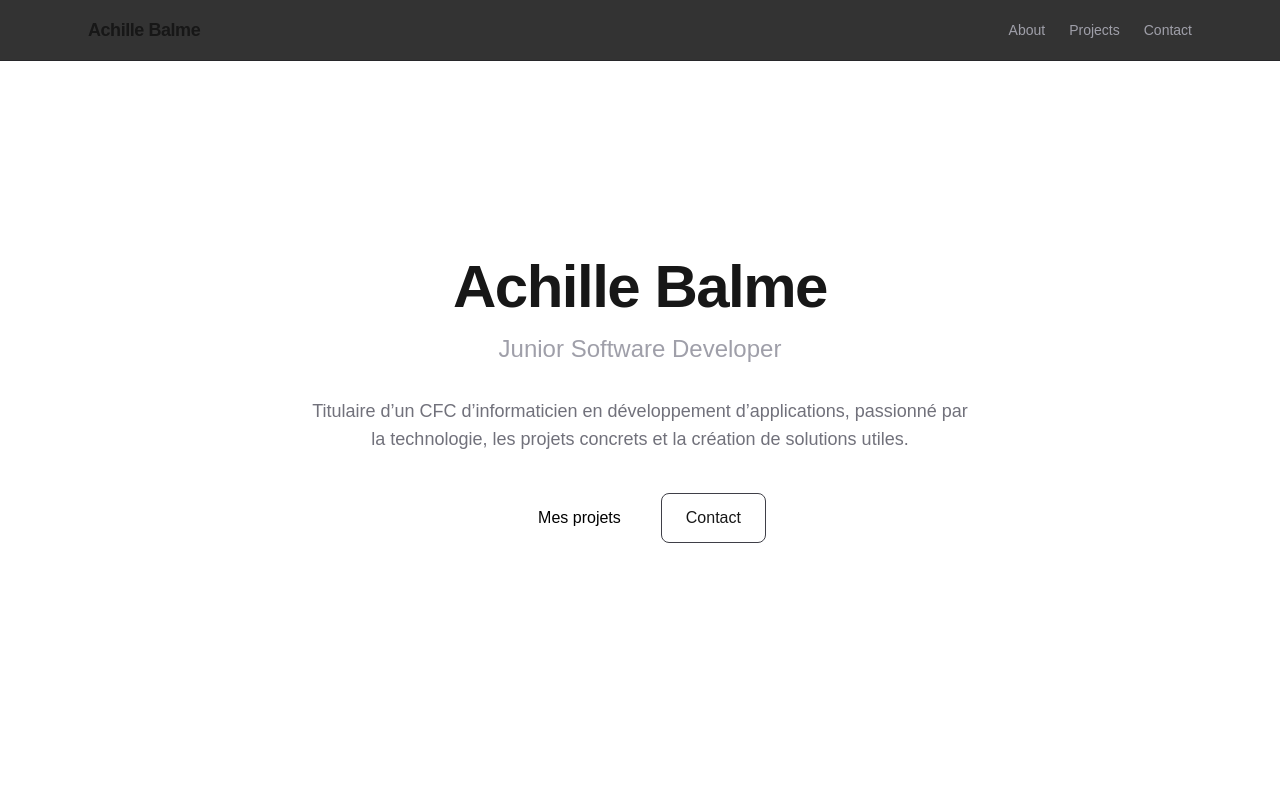
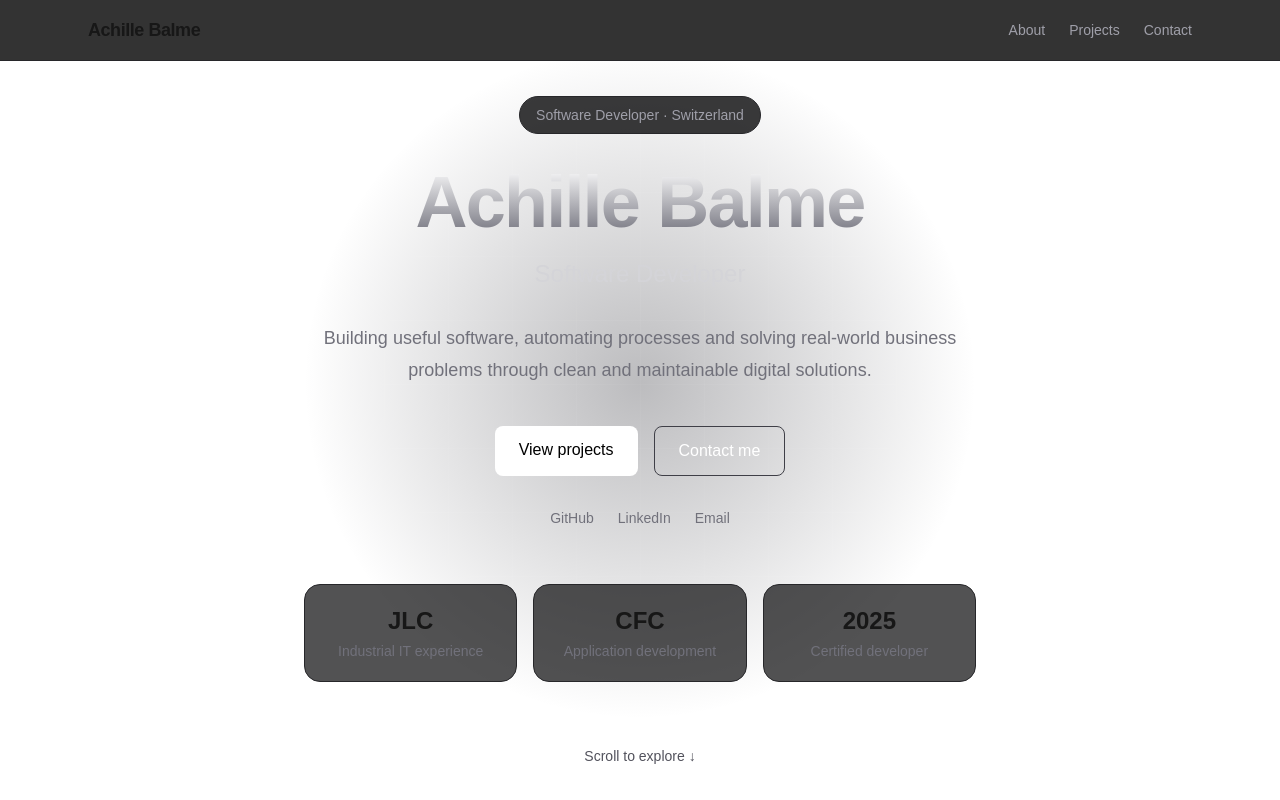
Before and after one commit to im4R3S/portfolio-achille, a Next.js app: page / in a window 1280 px wide. Shown: the top 800 px of the page. Built offline with nearby package versions, Linux system fonts and the light colour scheme.

Commit message:
feat: enhance hero visual design

```diff
--- a/components/Hero.tsx
+++ b/components/Hero.tsx
@@ -1,29 +1,74 @@
-export default function Home() {
+export default function Hero() {
   return (
-    <main className="flex min-h-screen items-center justify-center px-6">
-      <div className="max-w-4xl text-center">
-        <h1 className="text-6xl font-bold tracking-tight">
+    <main className="relative flex min-h-[90vh] items-center justify-center overflow-hidden px-6 pt-24">
+      <div className="absolute inset-0 -z-10 bg-[radial-gradient(circle_at_center,rgba(63,63,70,0.35),transparent_45%)]" />
+      <div className="absolute inset-0 -z-10 bg-[linear-gradient(to_right,rgba(255,255,255,0.03)_1px,transparent_1px),linear-gradient(to_bottom,rgba(255,255,255,0.03)_1px,transparent_1px)] bg-[size:64px_64px]" />
+
+      <div className="max-w-5xl text-center">
+        <div className="mx-auto mb-8 w-fit rounded-full border border-zinc-800 bg-zinc-950/80 px-4 py-2 text-sm text-zinc-400">
+          Software Developer · Switzerland
+        </div>
+
+        <h1 className="bg-gradient-to-b from-white to-zinc-500 bg-clip-text text-6xl font-bold tracking-tight text-transparent md:text-7xl">
           Achille Balme
         </h1>
 
-        <p className="mt-4 text-2xl text-zinc-400">
-          Junior Software Developer
+        <p className="mt-5 text-2xl text-zinc-300">
+          Software Developer
         </p>
 
-        <p className="mx-auto mt-8 max-w-2xl text-lg text-zinc-500">
-          Titulaire d’un CFC d’informaticien en développement
-          d’applications, passionné par la technologie,
-          les projets concrets et la création de solutions utiles.
+        <p className="mx-auto mt-8 max-w-2xl text-lg leading-8 text-zinc-500">
+          Building useful software, automating processes and solving real-world
+          business problems through clean and maintainable digital solutions.
         </p>
 
-        <div className="mt-10 flex justify-center gap-4">
-          <button className="rounded-lg bg-white px-6 py-3 font-medium text-black">
-            Mes projets
-          </button>
+        <div className="mt-10 flex flex-wrap justify-center gap-4">
+          <a
+            href="#projects"
+            className="rounded-lg bg-white px-6 py-3 font-medium text-black transition hover:-translate-y-0.5 hover:opacity-90"
+          >
+            View projects
+          </a>
 
-          <button className="rounded-lg border border-zinc-700 px-6 py-3 font-medium">
-            Contact
-          </button>
+          <a
+            href="#contact"
+            className="rounded-lg border border-zinc-700 px-6 py-3 font-medium text-white transition hover:-translate-y-0.5 hover:border-zinc-500"
+          >
+            Contact me
+          </a>
+        </div>
+
+        <div className="mt-8 flex justify-center gap-6 text-sm text-zinc-500">
+          <a href="https://github.com/im4R3S" target="_blank" rel="noreferrer" className="transition hover:text-white">
+            GitHub
+          </a>
+          <a href="https://www.linkedin.com/" target="_blank" rel="noreferrer" className="transition hover:text-white">
+            LinkedIn
+          </a>
+          <a href="mailto:achille.balme@gmail.com" className="transition hover:text-white">
+            Email
+          </a>
+        </div>
+
+        <div className="mx-auto mt-14 grid max-w-3xl gap-4 sm:grid-cols-3">
+          <div className="rounded-2xl border border-zinc-800 bg-zinc-950/70 p-5 transition hover:-translate-y-1 hover:border-zinc-600">
+            <p className="text-2xl font-bold">JLC</p>
+            <p className="mt-1 text-sm text-zinc-500">Industrial IT experience</p>
+          </div>
+
+          <div className="rounded-2xl border border-zinc-800 bg-zinc-950/70 p-5 transition hover:-translate-y-1 hover:border-zinc-600">
+            <p className="text-2xl font-bold">CFC</p>
+            <p className="mt-1 text-sm text-zinc-500">Application development</p>
+          </div>
+
+          <div className="rounded-2xl border border-zinc-800 bg-zinc-950/70 p-5 transition hover:-translate-y-1 hover:border-zinc-600">
+            <p className="text-2xl font-bold">2025</p>
+            <p className="mt-1 text-sm text-zinc-500">Certified developer</p>
+          </div>
+        </div>
+
+        <div className="mt-16 text-sm text-zinc-600">
+          Scroll to explore ↓
         </div>
       </div>
     </main>
```
